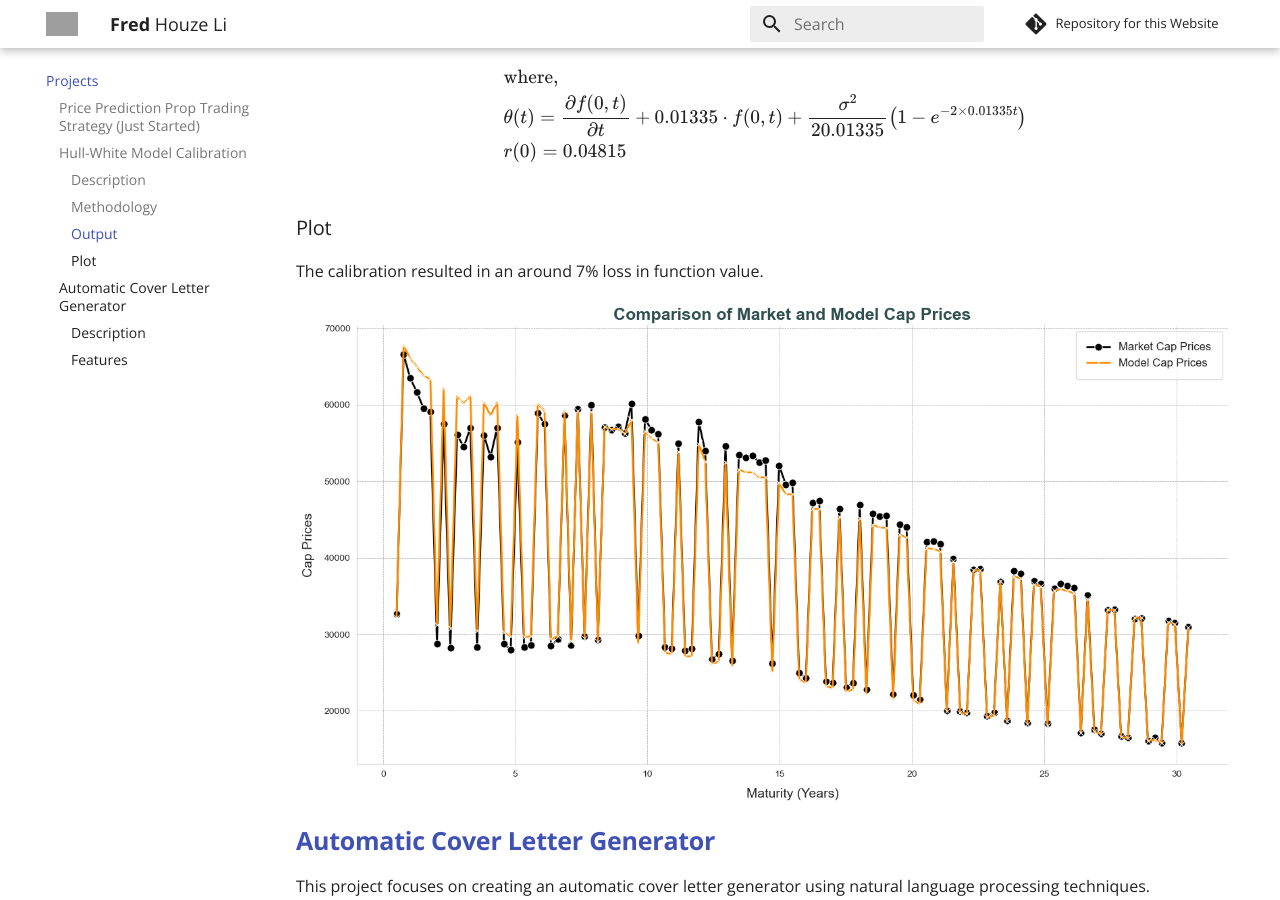
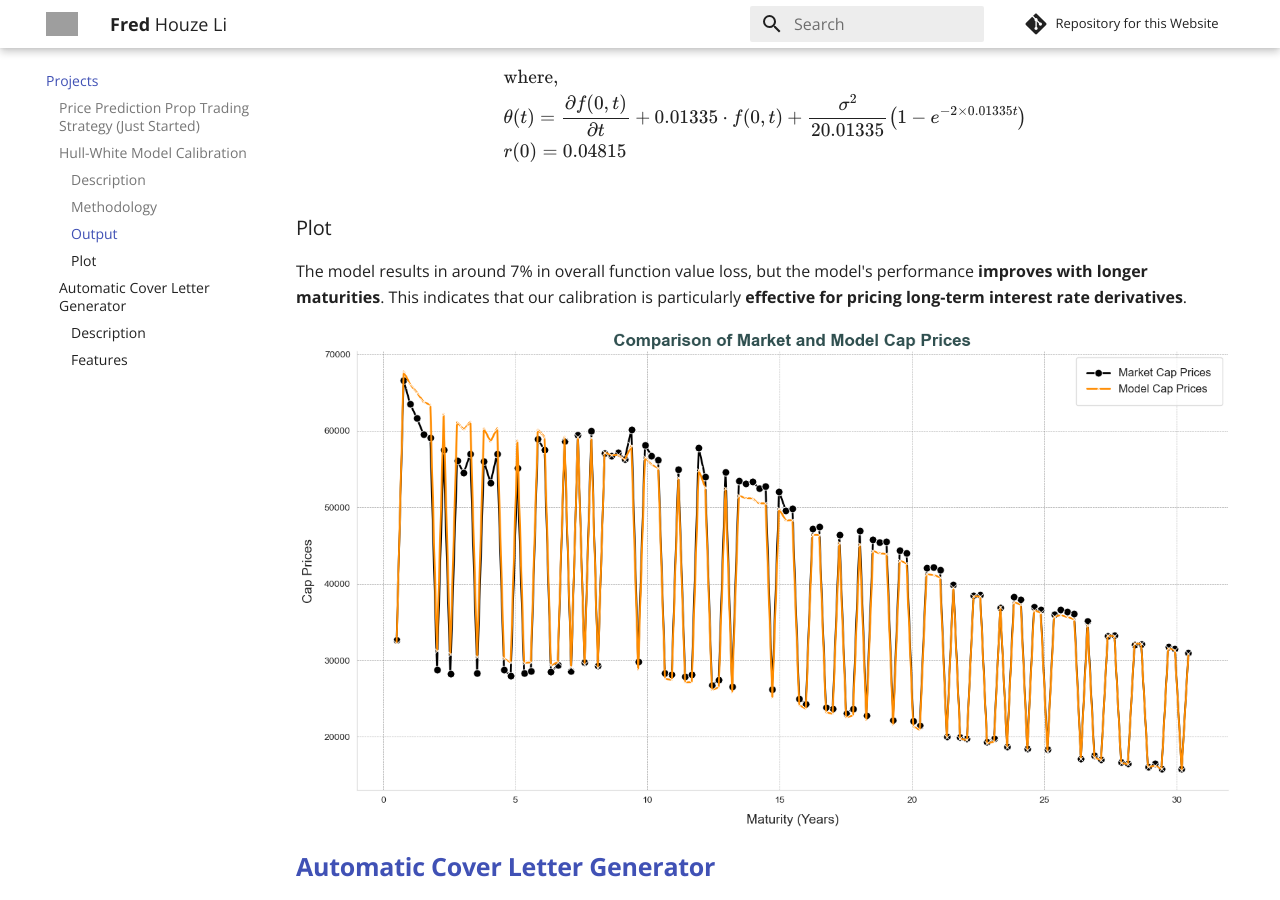
Before and after one commit to fredhli/fredhli.github.io, an MkDocs documentation site: the page built from docs/projects.md, in a window 1280 px wide and 900 px high, scrolled down 1438 px. Built offline with MkDocs 1.6.1 and Material for MkDocs 9.7.7, drawn with Linux system fonts in a browser that asks for light colours; comment, search, counter and statistics services are not loaded; grey boxes are pictures that could not be loaded.

Commit message:
Clarify model performance

```diff
--- a/docs/projects.md
+++ b/docs/projects.md
@@ -29,7 +29,8 @@
 $$
 
 ### Plot
-The calibration resulted in an around 7% loss in function value.
+The model results in around 7% in overall function value loss, but the model's performance **improves with longer maturities**. This indicates that our calibration is particularly **effective for pricing long-term interest rate derivatives**.
+
 
 ![Hull-White Plot](assets/plots/hw_plot.png){ align=left }
 
```
